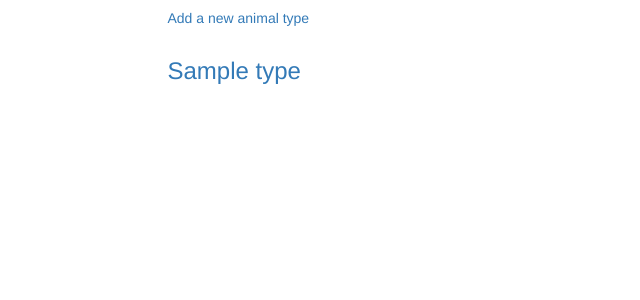
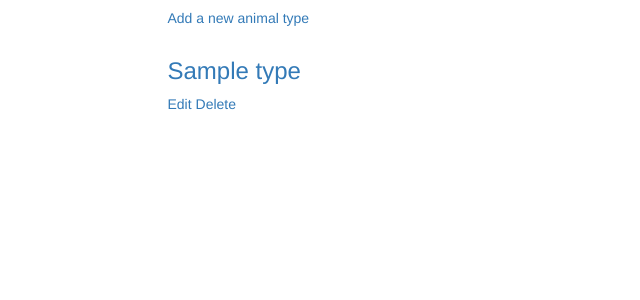
Before and after one commit to jasonbodman/petstore, a Flask app: page / in a window 1280 px wide. Shown: the part 258-558 px from the top of the page, without its empty margins (0-640 px from the left). Run offline with Flask 2, Linux system fonts and the light colour scheme; tables that the repository leaves empty hold one stand-in row (values such as "Sample post"); some libraries are stand-ins or nearby versions.

Commit message:
add edit and delete options for each animal type

```diff
--- a/templates/types.html
+++ b/templates/types.html
@@ -24,6 +24,10 @@
         <div class="col-md-1"></div>
         <div class="col-md-10">
           <h3>{{type.name}}</h3>
+          <p>
+            <a href="{{url_for('editType', type_id=type.id)}}">Edit</a>
+            <a href="{{url_for('deleteType', type_id=type.id)}}">Delete</a>
+          </p>
         </div>
         <div class="col-md-1"></div>
       </div>
```
